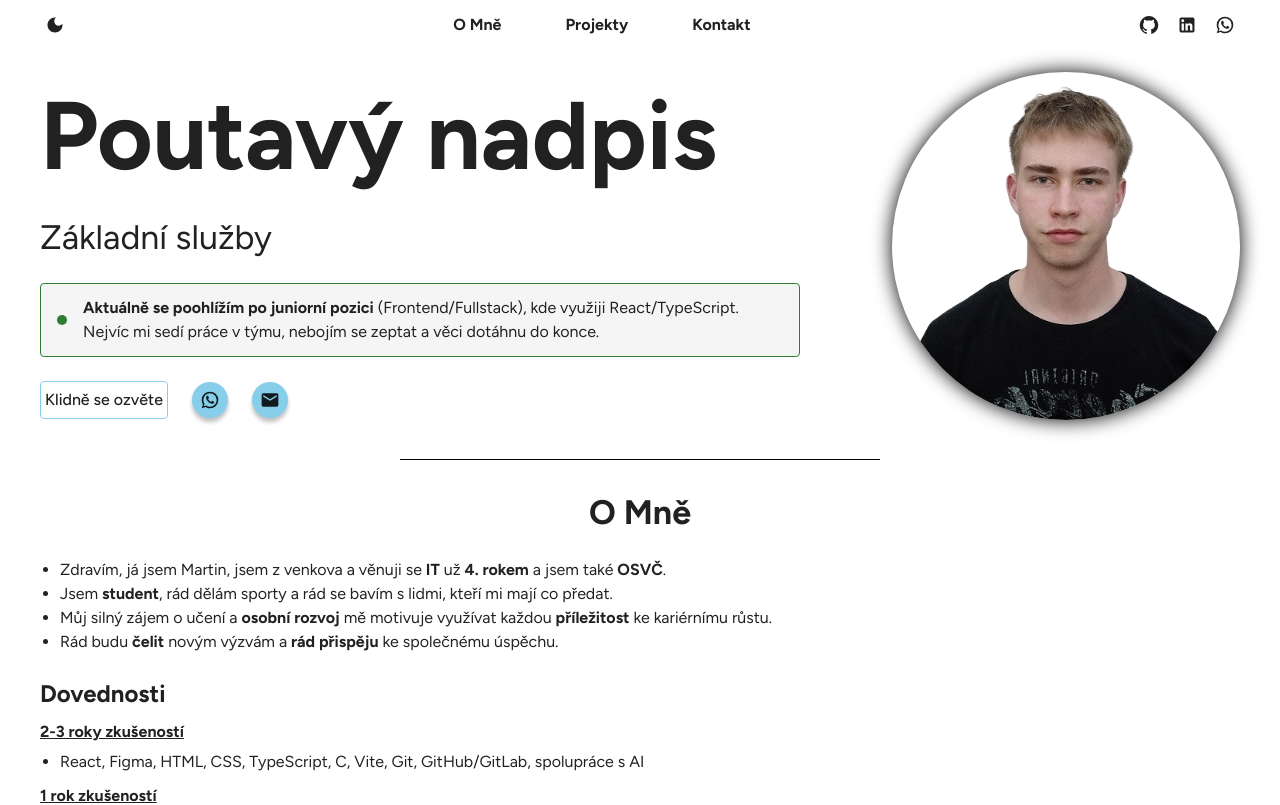
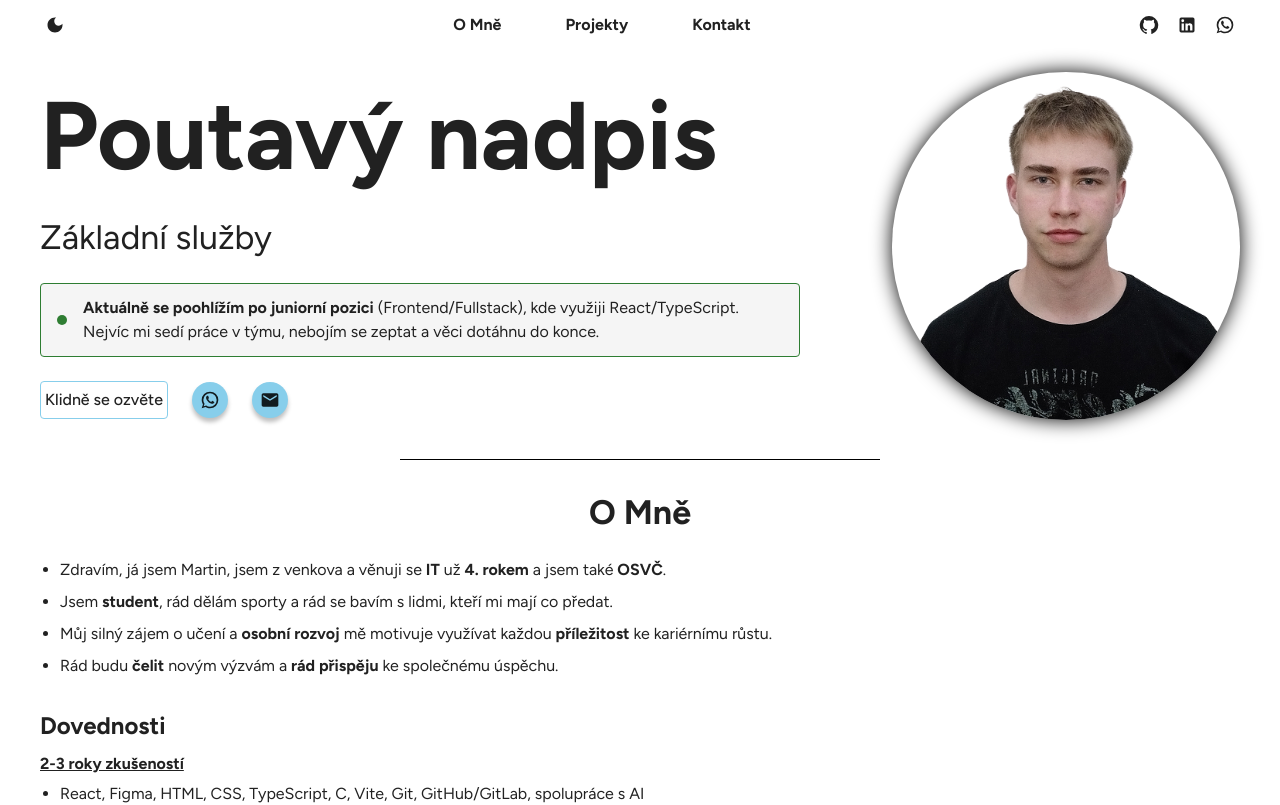
Before and after one commit to Veselyy/PortfolioWeb, a React (Vite) app: page / in a window 1280 px wide. Shown: the top 805 px of the page. Built offline with nearby package versions, Linux system fonts and the light colour scheme.

Commit message:
Add smooth scrolling behavior to the HTML element and adjust for reduced motion preferences. Update AboutMe component to include an ID and improve bullet item styling for better readability.

```diff
--- a/src/components/AboutMe.tsx
+++ b/src/components/AboutMe.tsx
@@ -12,17 +12,18 @@ const styles = {
     listStyleType: 'disc',
   },
   bulletItem: { typography: 'body1' },
+  introBulletItem: { typography: 'body1', mb: 1 },
 } as const;
 
 function AboutMe() {
   return (
-    <Stack spacing={3}>
+    <Stack id="about" spacing={3}>
       <Typography variant="h4" align="center" sx={styles.title}>
         {ABOUT_ME_CONTENT.title}
       </Typography>
       <Box component="ul" sx={styles.bulletList}>
         {ABOUT_ME_CONTENT.intro.map((p, idx) => (
-          <Box key={idx} component="li" sx={styles.bulletItem}>
+          <Box key={idx} component="li" sx={styles.introBulletItem}>
             {p.parts.map((part, i) =>
               part.bold ? <strong key={i}>{part.text}</strong> : <span key={i}>{part.text}</span>,
             )}
--- a/src/index.css
+++ b/src/index.css
@@ -9,3 +9,13 @@ body {
     Arial,
     sans-serif;
 }
+
+html {
+  scroll-behavior: smooth;
+}
+
+@media (prefers-reduced-motion: reduce) {
+  html {
+    scroll-behavior: auto;
+  }
+}
```
